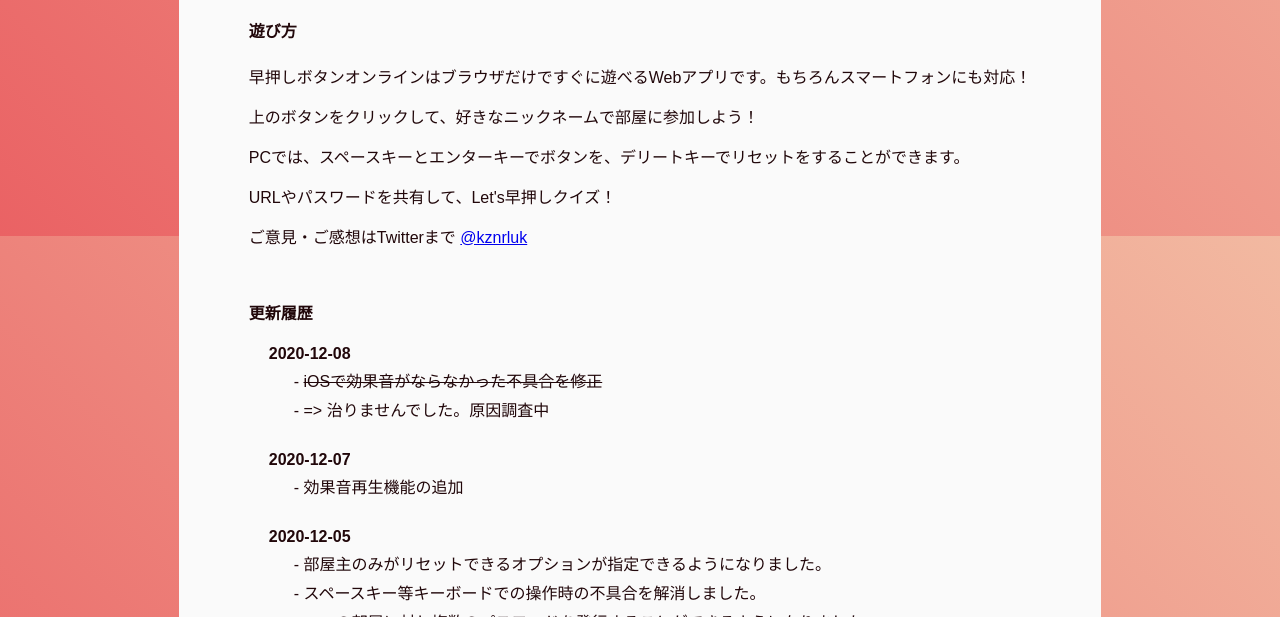
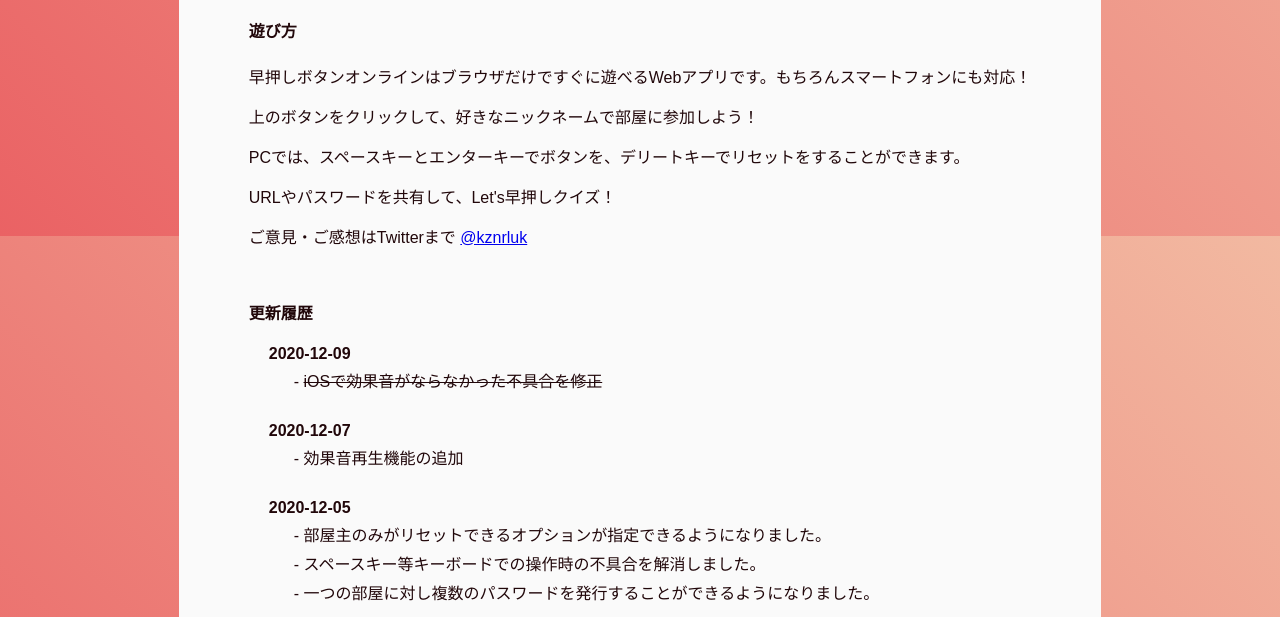
Before and after one commit to kznrluk/hayaoshi-button-online, a website: page static/index.html in a window 1280 px wide. Shown: the part 564-1181 px from the top of the page. Drawn offline with Linux system fonts and the light colour scheme.

Commit message:
更新履歴

```diff
--- a/static/index.html
+++ b/static/index.html
@@ -158,11 +158,10 @@
                 <div class="changelog__list">
                     <div class="changelog__content">
                         <div class="changelog__date">
-                            2020-12-08
+                            2020-12-09
                         </div>
                         <div class="changelog__description">
                             <p><s>iOSで効果音がならなかった不具合を修正</s></p>
-                            <p> => 治りませんでした。原因調査中</p>
                         </div>
                     </div>
                     <div class="changelog__content">
```
